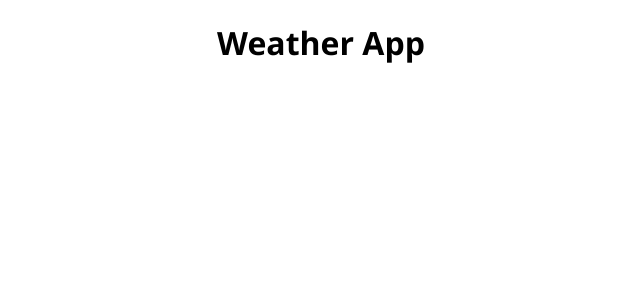
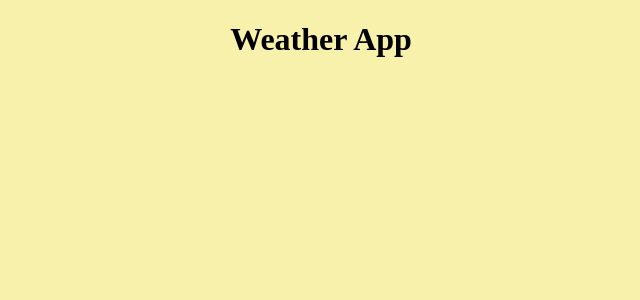
Before and after one commit to JDASL/weather-react-week-5, a React (Create React App) app: page / in a window 1280 px wide. Shown: the top 300 px of the page, without its empty margins (319-959 px from the left). Built offline with nearby package versions, Linux system fonts and the light colour scheme.

Commit message:
edit bootstrap

```diff
--- a/package.json
+++ b/package.json
@@ -3,6 +3,7 @@
   "version": "0.1.0",
   "private": true,
   "dependencies": {
+    "bootstrap": "^5.3.3",
     "cra-template": "1.2.0",
     "react": "^19.0.0",
     "react-dom": "^19.0.0",
@@ -10,7 +11,7 @@
     "web-vitals": "^4.2.4"
   },
   "scripts": {
-    "start": "react-scripts start",
+    "start": "react-scripts --openssl-legacy-provider start",
     "build": "react-scripts build",
     "test": "react-scripts test",
     "eject": "react-scripts eject"
--- a/src/App.css
+++ b/src/App.css
@@ -1,4 +1,13 @@
 .App {
   text-align: center;
-  font-family: 'Segoe UI', Tahoma, Geneva, Verdana, sans-serif;
+  font-family: "Segoe UI", Tahoma, Geneva, Verdana, sans-serif;
 }
+
+body {
+  background-color: rgb(248, 241, 172);
+}
+
+h1 {
+  color: black;
+  font-family: "Thank you";
+}
--- a/src/App.js
+++ b/src/App.js
@@ -1,4 +1,4 @@
-import logo from "./logo.svg";
+import React from "react";
 import "./App.css";
 
 function App() {
```
Also changed, not shown: 1 other file (tests, documents, lock files or other folders).
